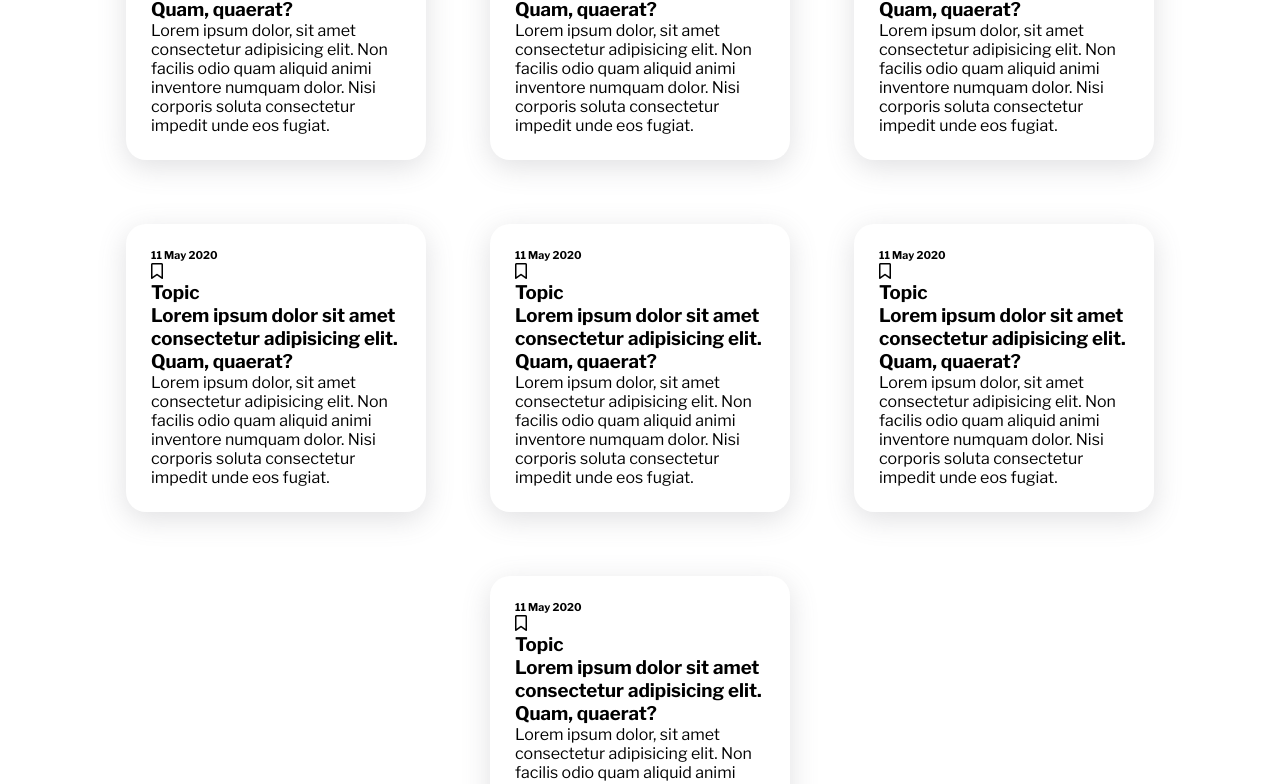
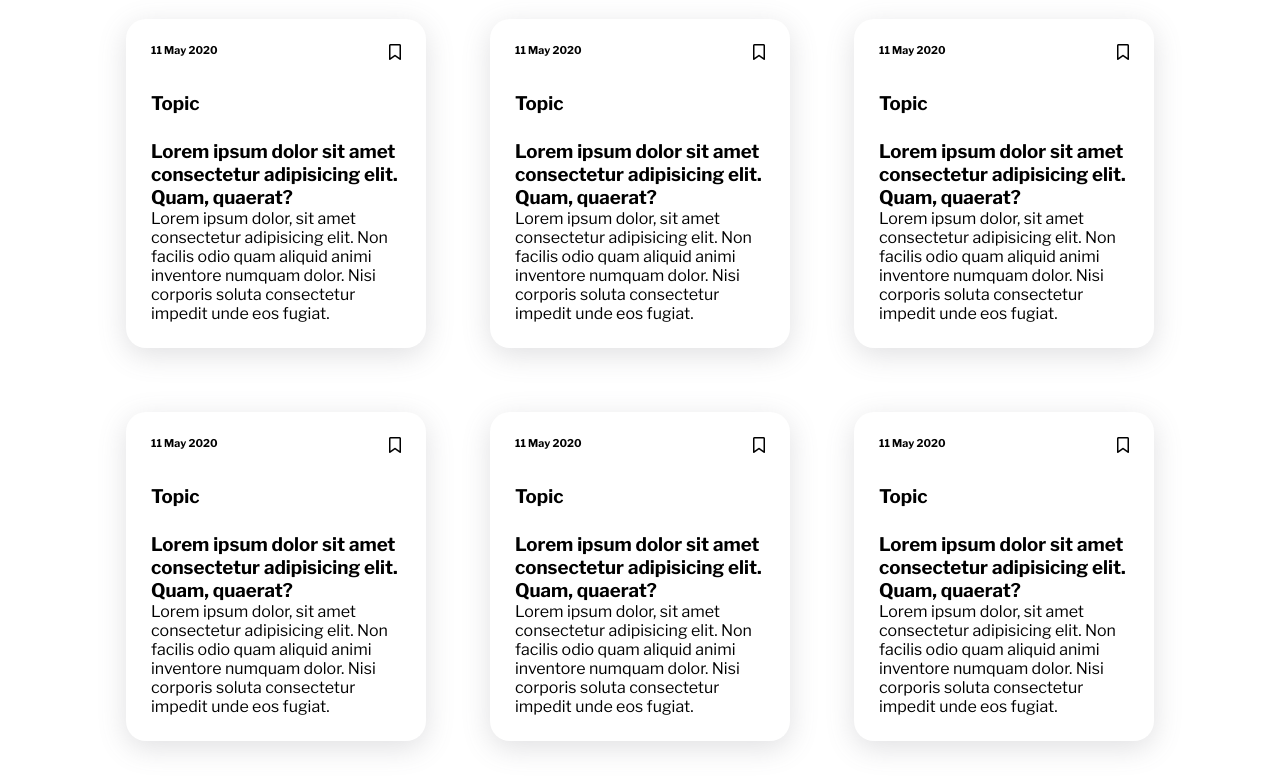
Before and after one commit to wahidustoz/Blog-post-Pro, a plain HTML site: page index.html in a window 1280 px wide. Shown: the part 132-916 px from the top of the page. Drawn offline with nearby package versions, Linux system fonts and the light colour scheme.

Commit message:
height fixes

```diff
--- a/index.html
+++ b/index.html
@@ -25,8 +25,10 @@
                     <i class="far fa-bookmark"></i>
                 </div>
 
+                <div class="card-row">
+                   <h3>Topic</h3>
+                </div>
 
-                <h3>Topic</h3>
 
                 <h3>Lorem ipsum dolor sit amet consectetur adipisicing elit. Quam, quaerat?</h3>
 
@@ -54,7 +56,7 @@
         var card = document.getElementById('card');
         var container = document.getElementById('container');
 
-        for (var i = 0; i < 6; i++){
+        for (var i = 0; i < 5; i++){
             container.appendChild(card.cloneNode(true));
 
         }
--- a/style.css
+++ b/style.css
@@ -13,10 +13,9 @@ body{
 
 .main{
     width: 100%;
-    max-width: 1400px;
     background-color: #fff;
-    height: 100vh;
     margin: 5rem auto;
+    margin-top: 5rem;
     display: flex;
     flex-direction: column;
     justify-content: center;
@@ -25,6 +24,8 @@ body{
 
 .container{
     display: flex;
+    width: 100%;
+    max-width: 1400px;
     flex-wrap: wrap;
     flex-direction: row;
     align-items: center;
@@ -39,10 +40,10 @@ body{
     padding: 25px;
 }
 
-.date{
+.card-row{
     display: flex;
     width: 250px;
     flex-direction: row;
     justify-content: space-between;
-    height: 2rem;
+    height: 3rem;
 }
```
